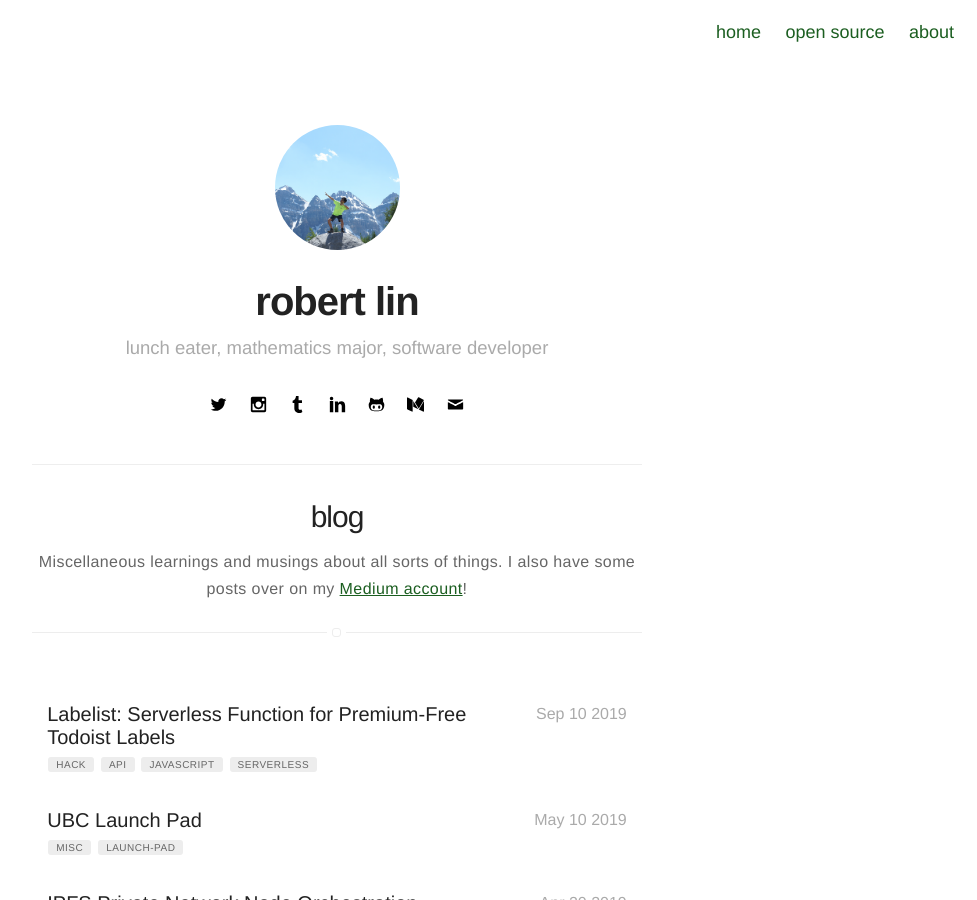
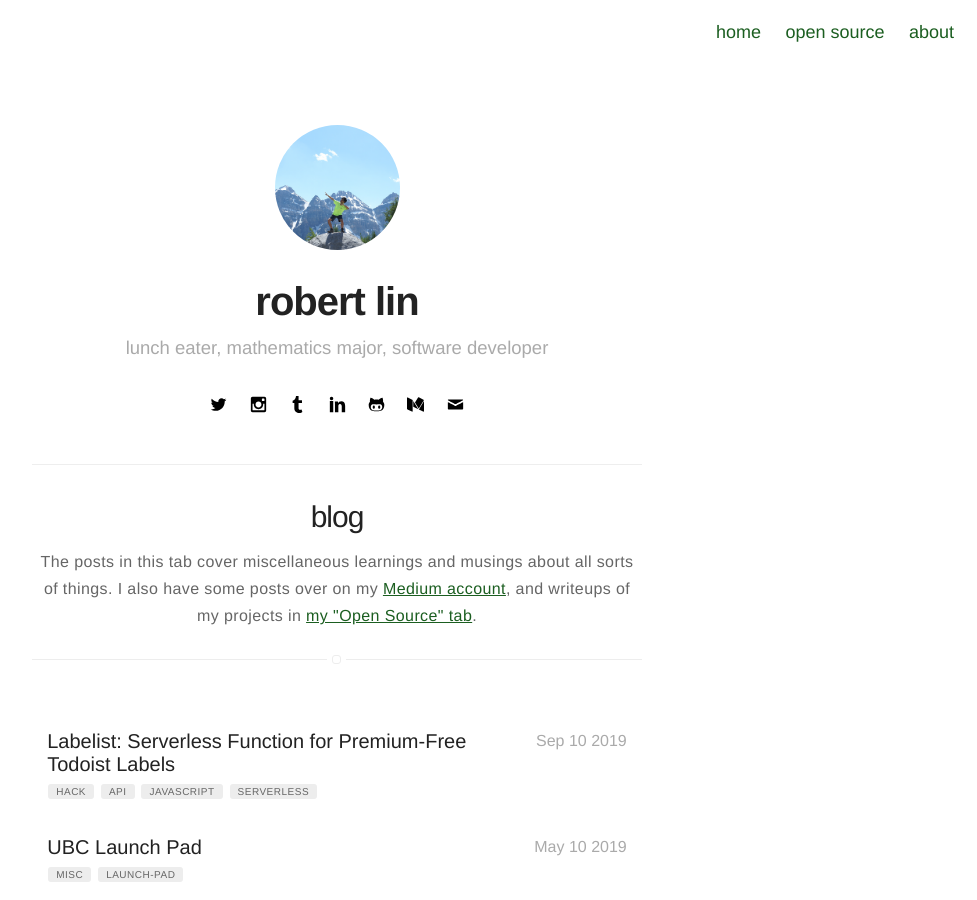
Before and after one commit to bobheadxi/bobheadxi.github.io, a Jekyll site: the page built from blog/index.html, in a window 1280 px wide and 900 px high. Shown: the whole window, without its empty margins (303-1280 px from the left). Built offline with Jekyll 4.4.1, drawn with Linux system fonts in a browser that asks for light colours.

Commit message:
add link to open-source from posts

```diff
--- a/blog/index.html
+++ b/blog/index.html
@@ -9,8 +9,10 @@ title: Blog
 <h1 style="font-weight:500;margin-top:-0.5rem;margin-bottom:-0.2rem;text-align:center;">blog</h1>
 
 <p align="center">
-	Miscellaneous learnings and musings about all sorts of things. I also have some
-	posts over on my <a href="https://medium.com/@bobheadxi">Medium account</a>!
+	The posts in this tab cover miscellaneous learnings and musings about
+	all sorts of things. I also have some posts over on my
+	<a href="https://medium.com/@bobheadxi">Medium account</a>,
+	and writeups of my projects in <a href="/open-source/">my "Open Source" tab</a>.
 </p>
 
 <section class="list">
```
